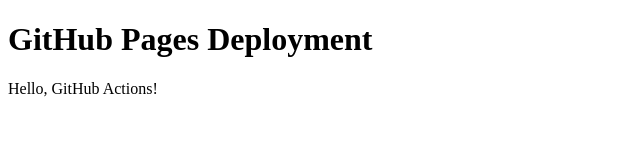
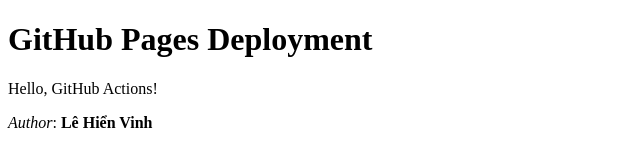
Before and after one commit to lhzinh/gh-deployment-workflow, a plain HTML site: page index.html in a window 1280 px wide. Shown: the whole page, without its empty margins (0-640 px from the left). Drawn offline with Linux system fonts and the light colour scheme.

```diff
--- a/index.html
+++ b/index.html
@@ -8,5 +8,6 @@
 <body>
     <h1>GitHub Pages Deployment</h1>
     <p>Hello, GitHub Actions!</p>
+    <p><em>Author</em>: <strong>Lê Hiển Vinh</strong></p>
 </body>
 </html>
```
